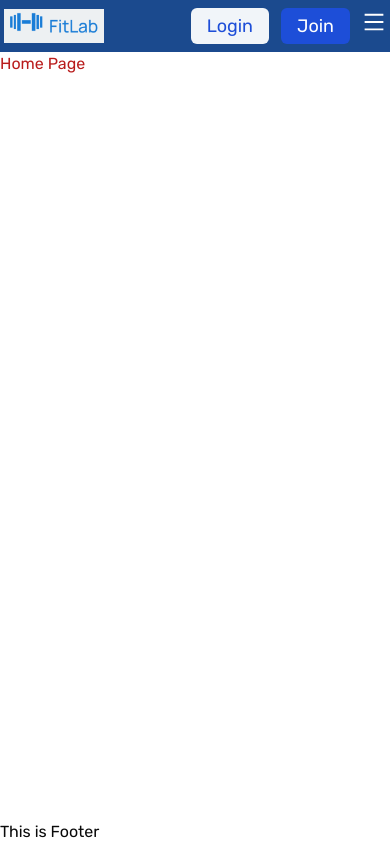
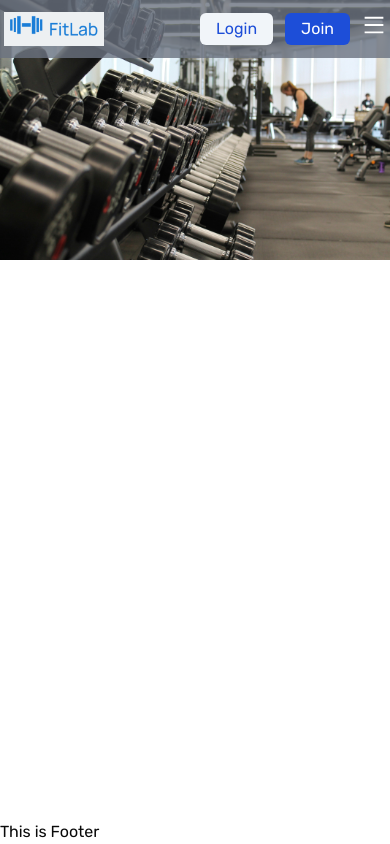
Before and after one commit to sangambash7/fitlab, a Next.js app: page / in a window 390 px wide. Built offline with nearby package versions, Linux system fonts and the light colour scheme.

Commit message:
created home intro responsive with header

```diff
--- a/app/components/header/Header.tsx
+++ b/app/components/header/Header.tsx
@@ -1,11 +1,40 @@
+"use client";
+import { useState, useEffect } from "react";
 import Link from "next/link";
 import Logo from "./Logo";
 import Sidebar from "./Sidebar";
+import { usePathname } from "next/navigation";
 
 function Header() {
+  const [isScrolled, setIsScrolled] = useState(false);
+  const pathname = usePathname();
+  console.log(pathname);
+
+  useEffect(() => {
+    const handleScroll = () => {
+      if (window.scrollY > 0) {
+        setIsScrolled(true);
+      } else {
+        setIsScrolled(false);
+      }
+    };
+
+    window.addEventListener("scroll", handleScroll);
+
+    return () => window.removeEventListener("scroll", handleScroll);
+  }, []);
+
   return (
-    <header className="bg-[#1B4A8E] text-white w-full text-lg flex justify-center py-2">
-      <div className="w-full xl:w-[1200px] mx-1">
+    <>
+      <header
+        className={`w-full z-20 ${
+          pathname === "/" && isScrolled
+            ? "bg-[#1B4A8E] py-4 sticky top-0"
+            : "bg-gray-500 bg-opacity-80 py-3 absolute"
+        } flex justify-center transition-all duration-500`}
+      >
+        <div className="w-full xl:w-[1200px] mx-1 text-white">
+          {" "}
           <div className="flex justify-between items-center">
             <Logo />
             {/* Nav Items */}
@@ -51,6 +80,7 @@ function Header() {
           </div>
         </div>
       </header>
+    </>
   );
 }
 
--- a/app/layout.tsx
+++ b/app/layout.tsx
@@ -20,7 +20,7 @@ export default function RootLayout({
 }>) {
   return (
     <html lang="en">
-      <body className={rubik.className}>
+      <body className={`${rubik.className} relative`}>
         <Header />
         {children}
         <Footer />
--- a/app/page.tsx
+++ b/app/page.tsx
@@ -1,7 +1,11 @@
+import Image from "next/image";
+
 export default function Home() {
   return (
-    <main>
-      <div className="text-red-700">Home Page</div>
+    <main className="">
+      <div className="relative">
+        <img alt="Intro Image" src="home/intro.jpg" className="" />
+      </div>
     </main>
   );
 }
```
Also changed, not shown: public/home/intro.jpg (added). Lines whose indentation alone changed are shown as unchanged.
